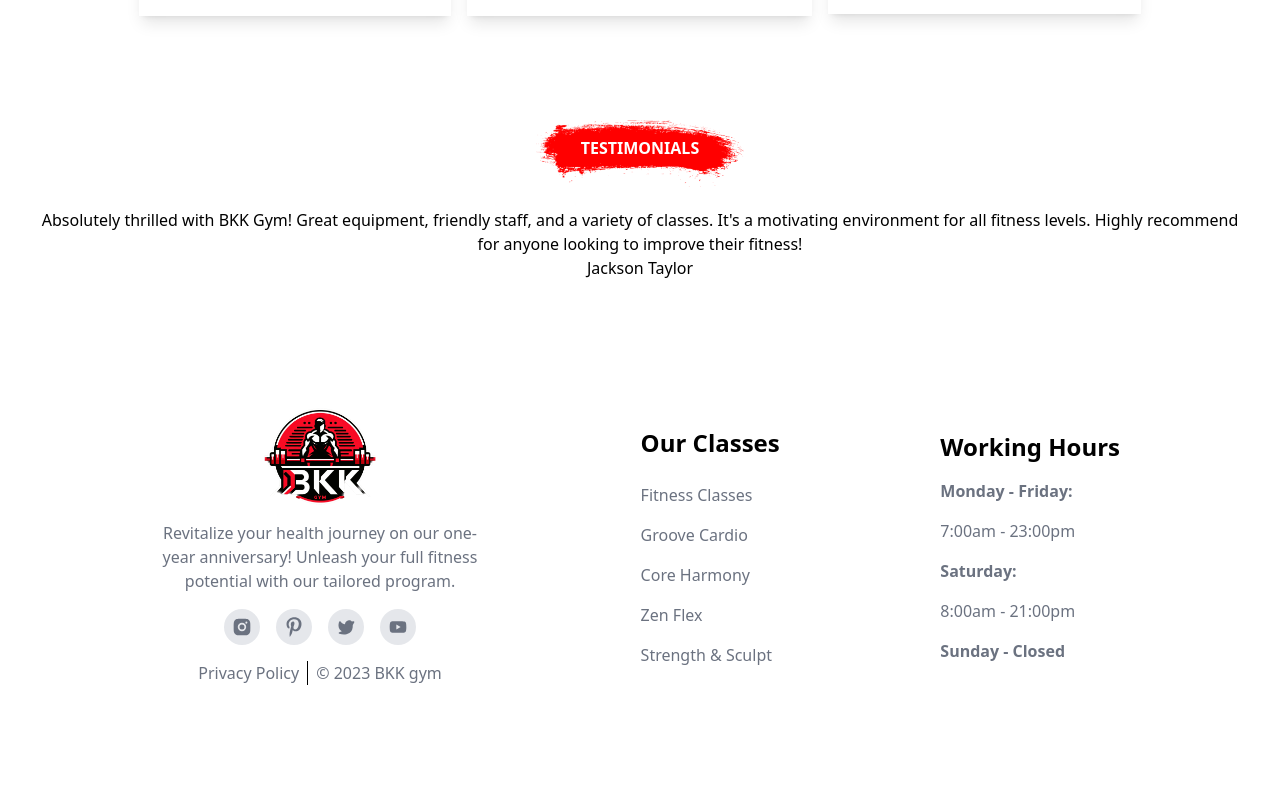
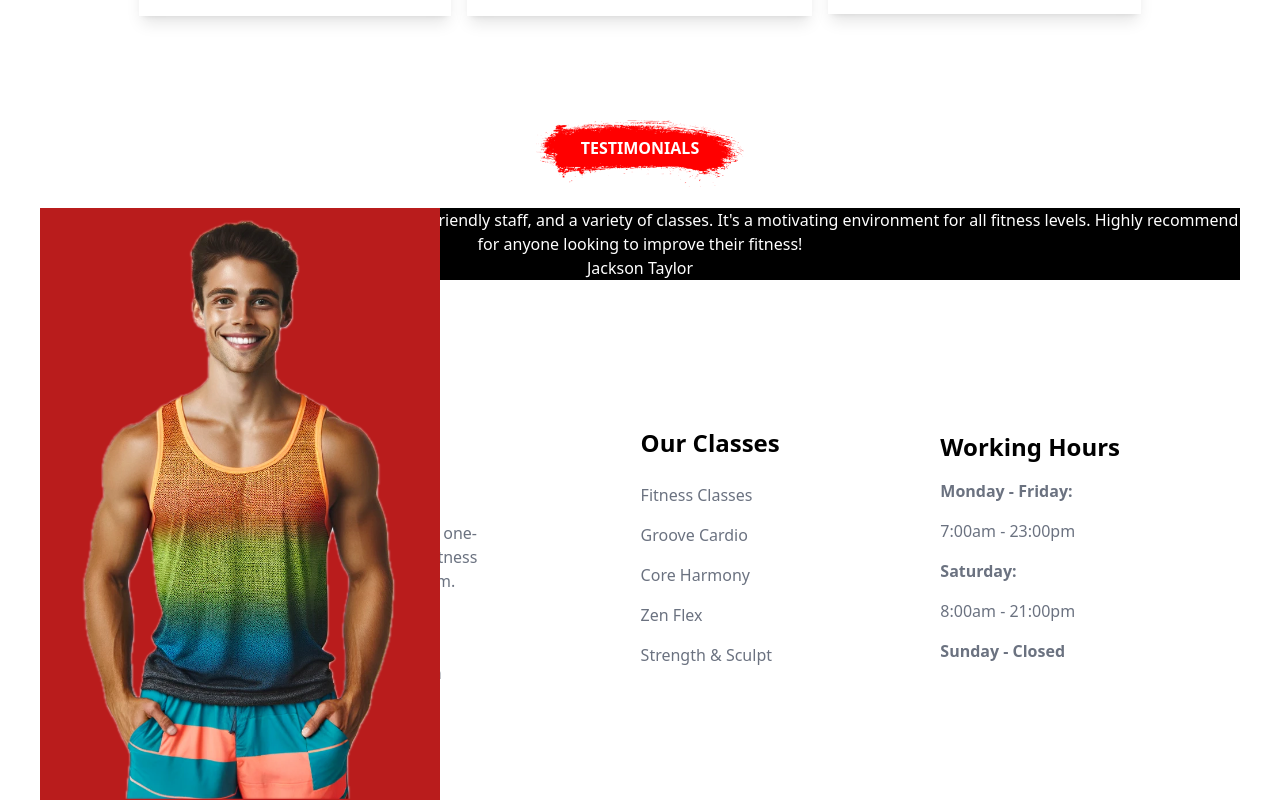
Before and after one commit to OnigiriKing/new-project, a React (Create React App) app: page / in a window 1280 px wide. Shown: the part 4213-5013 px from the top of the page. Before the commit the page ends 4962 px from the top, so only its background shows below. Built offline with nearby package versions, Linux system fonts and the light colour scheme.

Commit message:
Testimonials update

```diff
--- a/src/components/homeComp/Home.Testimonials/Testimonials.jsx
+++ b/src/components/homeComp/Home.Testimonials/Testimonials.jsx
@@ -1,4 +1,5 @@
 import redBrush from "../img/redBrush.png";
+import people1 from "utils/img/people/people1.png"
 
 
 export default function Testimonials() {
@@ -11,22 +12,27 @@ export default function Testimonials() {
         </div>
         <div>
           <div></div>
-          <div>
-            <div></div>
-            <p>
-              Absolutely thrilled with BKK Gym! Great equipment, friendly staff,
-              and a variety of classes. It's a motivating environment for all
-              fitness levels. Highly recommend for anyone looking to improve
-              their fitness!
-            </p>
+          <div class="flex relative bg-black text-white">
+            <div class="absolute">
+            <div class="flex relative items-center justify-center">
+              <img class="w-[20rem] absolute" src={people1}></img>
+              <div class="bg-red-700 w-[25rem] h-[37rem]"/>
+            </div>
+            </div>
             <div>
-              <h2>Jackson Taylor</h2>
+              <p>
+                Absolutely thrilled with BKK Gym! Great equipment, friendly
+                staff, and a variety of classes. It's a motivating environment
+                for all fitness levels. Highly recommend for anyone looking to
+                improve their fitness!
+              </p>
+              <div>
+                <h2>Jackson Taylor</h2>
+              </div>
             </div>
           </div>
         </div>
-        <div class="flex w-[4rem] gap-6">
-
-        </div>
+        <div class="flex w-[4rem] gap-6"></div>
       </div>
     </div>
   );
```
Also changed, not shown: src/dist/style.css, src/utils/img/people/people1.png (added).
